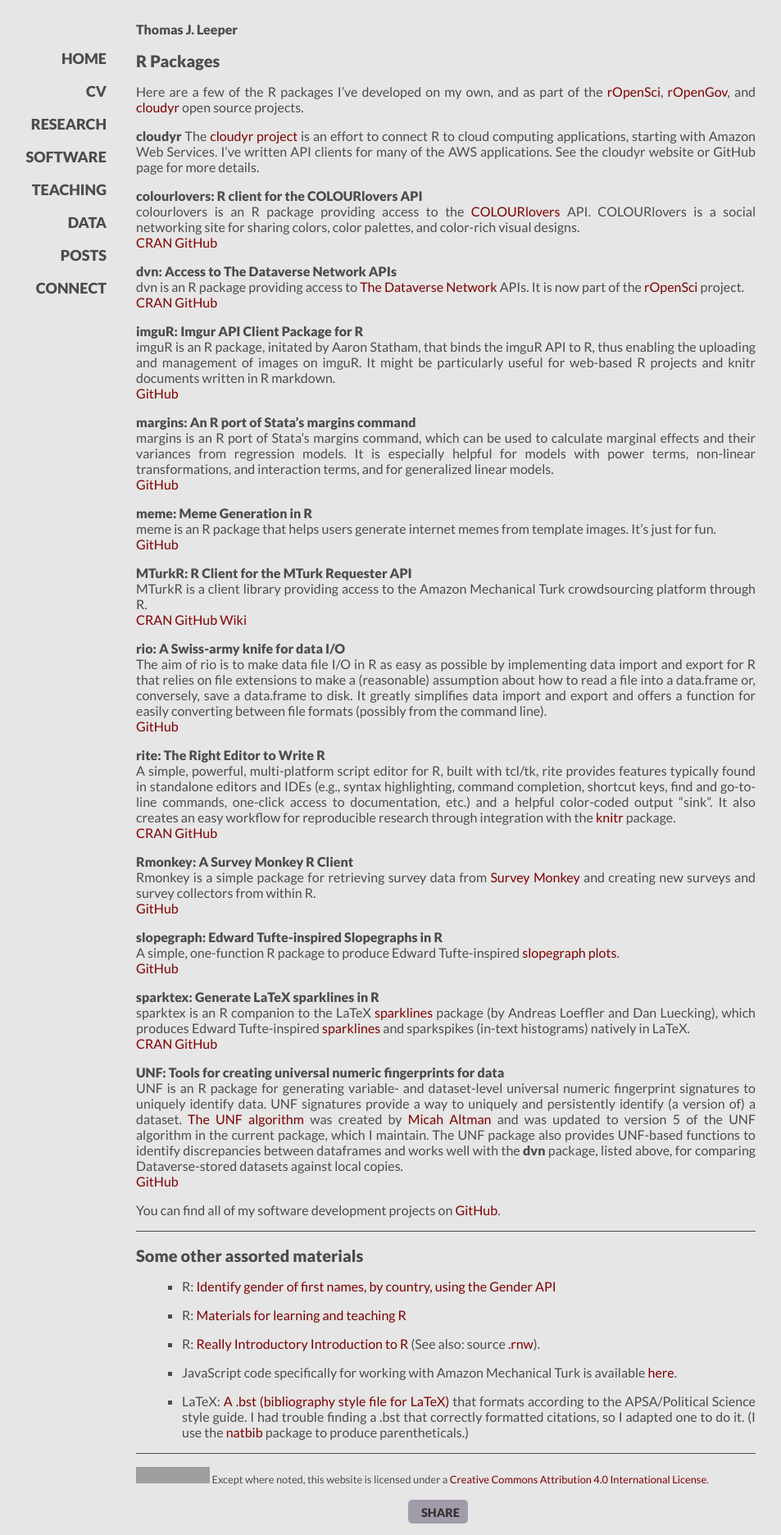
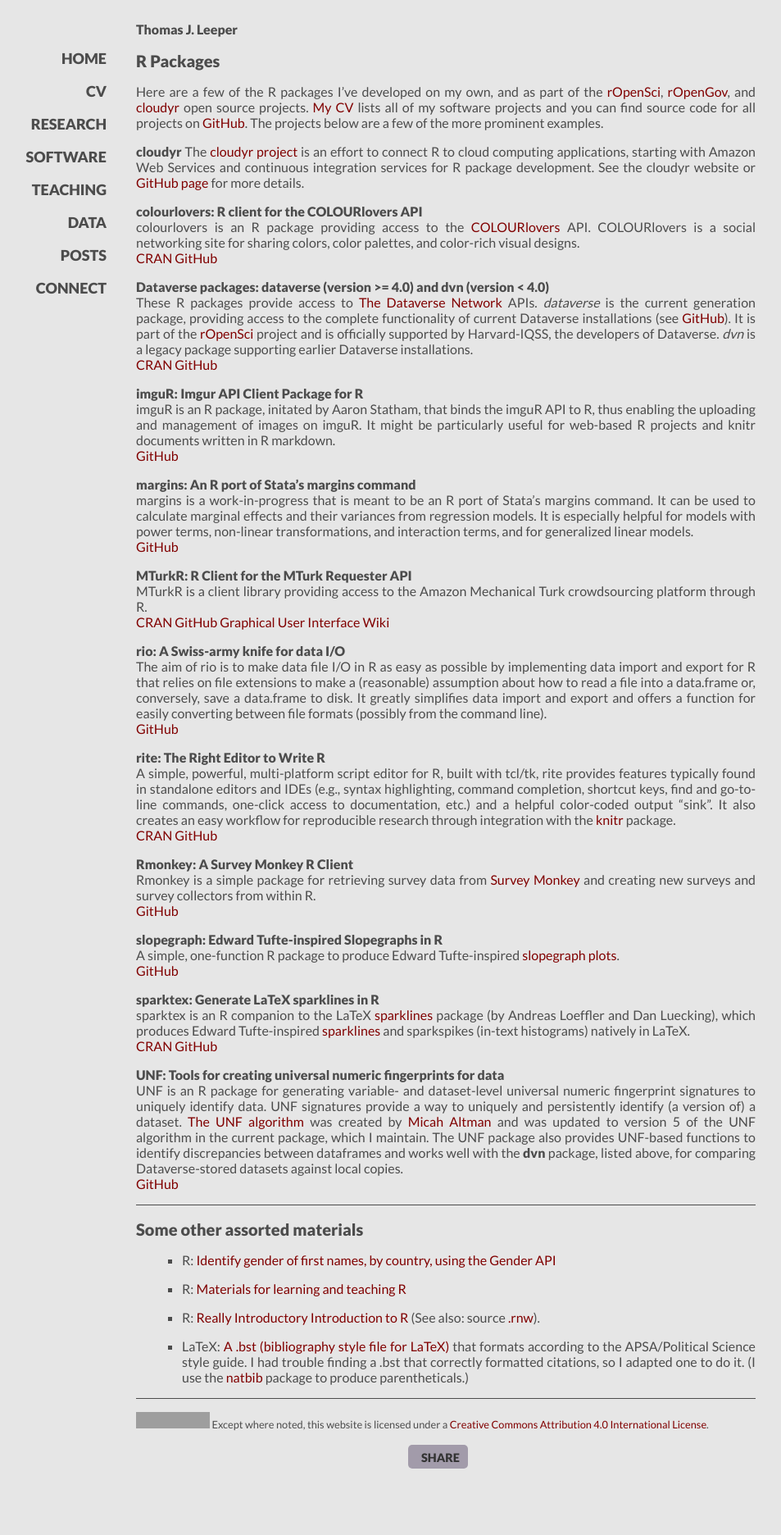
Before and after one commit to leeper/leeper.github.io, a Jekyll site: the page built from software.md, in a window 1280 px wide. Shown: the whole page at 82% size, without its empty margins (96-1049 px from the left). Built offline with Jekyll 4.4.1, drawn with Linux system fonts in a browser that asks for light colours; some web fonts are replaced; Markdown is read by kramdown in place of the engine named in the settings; after the commit the page ends 1805 px from its top, so only the background shows below that; grey boxes are pictures that could not be loaded.

Commit message:
update software projects

```diff
--- a/software.md
+++ b/software.md
@@ -5,18 +5,18 @@
 
 ## R Packages ##
 
-Here are a few of the R packages I've developed on my own, and as part of the [rOpenSci](http://ropensci.org/), [rOpenGov](http://ropengov.github.io/), and [cloudyr](http://cloudyr.github.io) open source projects.
+Here are a few of the R packages I've developed on my own, and as part of the [rOpenSci](http://ropensci.org/), [rOpenGov](http://ropengov.github.io/), and [cloudyr](http://cloudyr.github.io) open source projects. [My CV](http://www.thomasleeper.com/cv/cv.pdf) lists all of my software projects and you can find source code for all projects on [GitHub](http://github.com/leeper). The projects below are a few of the more prominent examples.
 
 **cloudyr**
-The [cloudyr project](http://cloudyr.github.io) is an effort to connect R to cloud computing applications, starting with Amazon Web Services. I've written API clients for many of the AWS applications. See the cloudyr website or GitHub page for more details.
+The [cloudyr project](http://cloudyr.github.io) is an effort to connect R to cloud computing applications, starting with Amazon Web Services and continuous integration services for R package development. See the cloudyr website or [GitHub page](https://github.com/cloudyr) for more details.
 
 
 **colourlovers: R client for the COLOURlovers API**<br/>
 colourlovers is an R package providing access to the [COLOURlovers](http://www.colourlovers.com/) API. COLOURlovers is a social networking site for sharing colors, color palettes, and color-rich visual designs. <br/>[CRAN](http://cran.r-project.org/web/packages/colourlovers/index.html) [GitHub](https://github.com/leeper/colourlovers)
 
 
-**dvn: Access to The Dataverse Network APIs**<br/>
-dvn is an R package providing access to [The Dataverse Network](http://thedata.org) APIs. It is now part of the [rOpenSci](http://ropensci.org/) project. <br/>[CRAN](http://cran.r-project.org/web/packages/dvn/index.html) [GitHub](https://github.com/rOpenSci/dvn)
+**Dataverse packages: dataverse (version >= 4.0) and dvn (version < 4.0)**<br/>
+These R packages provide access to [The Dataverse Network](http://dataverse.org) APIs. *dataverse* is the current generation package, providing access to the complete functionality of current Dataverse installations (see [GitHub](htts://www.github.com/IQSS/dataverse-client-r)). It is part of the [rOpenSci](http://ropensci.org/) project and is officially supported by Harvard-IQSS, the developers of Dataverse. *dvn* is a legacy package supporting earlier Dataverse installations. <br/>[CRAN](http://cran.r-project.org/web/packages/dvn/index.html) [GitHub](https://github.com/rOpenSci/dvn)
 
 
 **imguR: Imgur API Client Package for R**<br/>
@@ -24,15 +24,11 @@
 
 
 **margins: An R port of Stata's margins command**<br/>
-margins is an R port of Stata's margins command, which can be used to calculate marginal effects and their variances from regression models. It is especially helpful for models with power terms, non-linear transformations, and interaction terms, and for generalized linear models. <br/> [GitHub](https://github.com/leeper/margins)
-
-
-**meme: Meme Generation in R**<br/>
-meme is an R package that helps users generate internet memes from template images. It's just for fun. <br/> [GitHub](https://github.com/leeper/meme)
+margins is a work-in-progress that is meant to be an R port of Stata's margins command. It can be used to calculate marginal effects and their variances from regression models. It is especially helpful for models with power terms, non-linear transformations, and interaction terms, and for generalized linear models. <br/> [GitHub](https://github.com/leeper/margins)
 
 
 **MTurkR: R Client for the MTurk Requester API**<br/>
-MTurkR is a client library providing access to the Amazon Mechanical Turk crowdsourcing platform through R.<br/> [CRAN](http://cran.r-project.org/web/packages/MTurkR/index.html) [GitHub](https://github.com/leeper/MTurkR) [Wiki](https://github.com/leeper/MTurkR/wiki)
+MTurkR is a client library providing access to the Amazon Mechanical Turk crowdsourcing platform through R.<br/> [CRAN](http://cran.r-project.org/web/packages/MTurkR/index.html) [GitHub](https://github.com/leeper/MTurkR) [Graphical User Interface](http://cran.r-project.org/web/packages/MTurkRGUI/index.html) [Wiki](https://github.com/leeper/MTurkR/wiki)
 
 
 **rio: A Swiss-army knife for data I/O**<br/>
@@ -70,6 +64,4 @@
 
 * R: [Really Introductory Introduction to R](http://thomasleeper.com/Rcourse/Intro2R/Intro2R.pdf) (See also: source [.rnw](http://thomasleeper.com/Rcourse/Intro2R/Intro2R.rnw)).
 
-* JavaScript code specifically for working with Amazon Mechanical Turk is available [here](MTurkR/index.html).
-
 * LaTeX: [A .bst (bibliography style file for LaTeX)](https://github.com/leeper/apsa-leeper.bst) that formats according to the APSA/Political Science style guide. I had trouble finding a .bst that correctly formatted citations, so I adapted one to do it. (I use the [natbib](http://www.ctan.org/tex-archive/macros/latex/contrib/natbib/) package to produce parentheticals.)
```
Also changed, not shown: other parts of software.md (+0 -2 lines), 2 other files.
